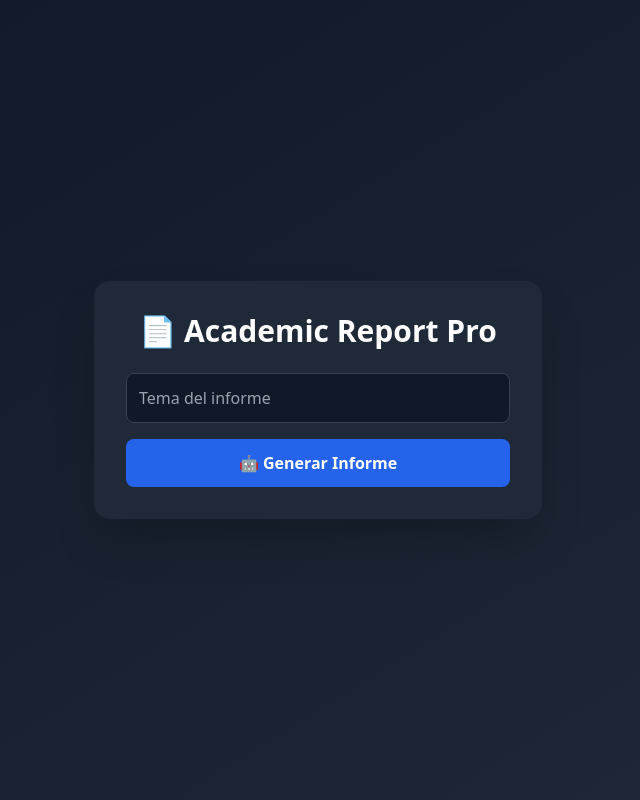
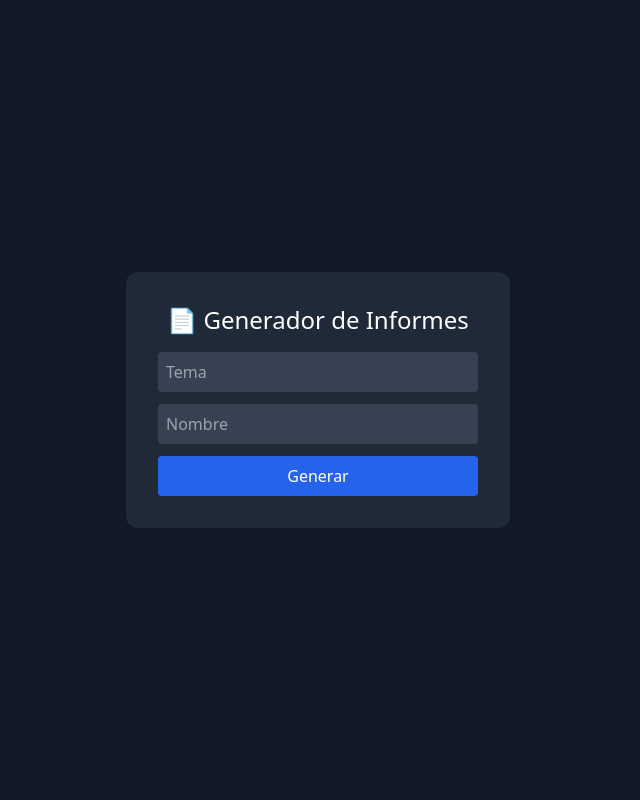
Before and after one commit to robertoarbelaez-png/Academic-Report-Pro, a Flask app: page / in a window 1280 px wide. Shown: the whole page, without its empty margins (322-962 px from the left). Run offline with Flask 3, Linux system fonts and the light colour scheme; some libraries are stand-ins or nearby versions.

Commit message:
Update index.html

```diff
--- a/templates/index.html
+++ b/templates/index.html
@@ -7,64 +7,47 @@
 <script src="https://cdn.jsdelivr.net/npm/sweetalert2@11"></script>
 </head>
 
-<body class="bg-gradient-to-br from-gray-900 to-gray-800 min-h-screen flex items-center justify-center">
+<body class="bg-gray-900 text-white flex items-center justify-center h-screen">
 
-<div class="bg-gray-800 p-8 rounded-2xl shadow-2xl w-full max-w-md">
+<div class="bg-gray-800 p-8 rounded-xl w-96">
+    <h1 class="text-2xl mb-4 text-center">📄 Generador de Informes</h1>
 
-    <h1 class="text-3xl font-bold text-white text-center mb-6">
-        📄 Academic Report Pro
-    </h1>
+    <input id="tema" placeholder="Tema"
+    class="w-full mb-3 p-2 rounded bg-gray-700">
 
-    <input id="tema" placeholder="Tema del informe"
-        class="w-full p-3 mb-4 rounded-lg bg-gray-900 border border-gray-700 text-white">
+    <input id="nombre" placeholder="Nombre"
+    class="w-full mb-3 p-2 rounded bg-gray-700">
 
     <button onclick="generar()"
-        class="w-full py-3 rounded-lg bg-blue-600 hover:bg-blue-700 font-bold text-white">
-        🤖 Generar Informe
-    </button>
-
+    class="w-full bg-blue-600 p-2 rounded">Generar</button>
 </div>
 
 <script>
-async function generar() {
-    const tema = document.getElementById("tema").value;
-
-    if (!tema) {
-        Swal.fire("Error", "Escribe un tema", "error");
-        return;
-    }
+async function generar(){
+    const tema = document.getElementById('tema').value;
 
     Swal.fire({
-        title: "Generando informe...",
-        html: "La IA está trabajando ⏳",
-        allowOutsideClick: false,
-        didOpen: () => Swal.showLoading()
+        title:'Generando...',
+        allowOutsideClick:false,
+        didOpen:()=>Swal.showLoading()
     });
 
-    try {
-        const res = await fetch("/generar", {
-            method: "POST",
-            headers: {"Content-Type": "application/json"},
-            body: JSON.stringify({tema})
-        });
+    const r = await fetch('/generar',{
+        method:'POST',
+        headers:{'Content-Type':'application/json'},
+        body:JSON.stringify({
+            tema:tema,
+            nombre:document.getElementById('nombre').value
+        })
+    });
 
-        const data = await res.json();
+    const data = await r.json();
 
-        Swal.close(); // 🔥 clave
-
-        if (data.success) {
-            window.location.href = data.download_url;
-
-            setTimeout(() => {
-                Swal.fire("✅ Listo", "Informe descargado", "success");
-            }, 1000);
-
-        } else {
-            Swal.fire("Error", data.error, "error");
-        }
-
-    } catch {
-        Swal.fire("Error", "Fallo del servidor", "error");
+    if(data.success){
+        Swal.close();
+        window.location = data.download_url;
+    }else{
+        Swal.fire('Error',data.error,'error');
     }
 }
 </script>
```
